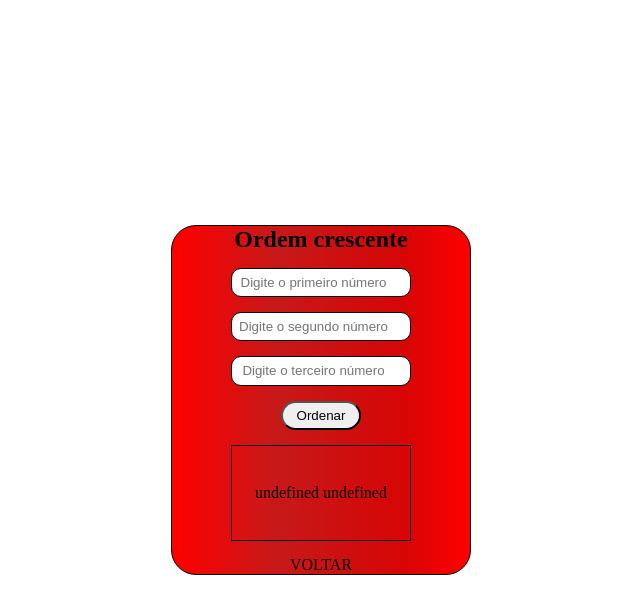
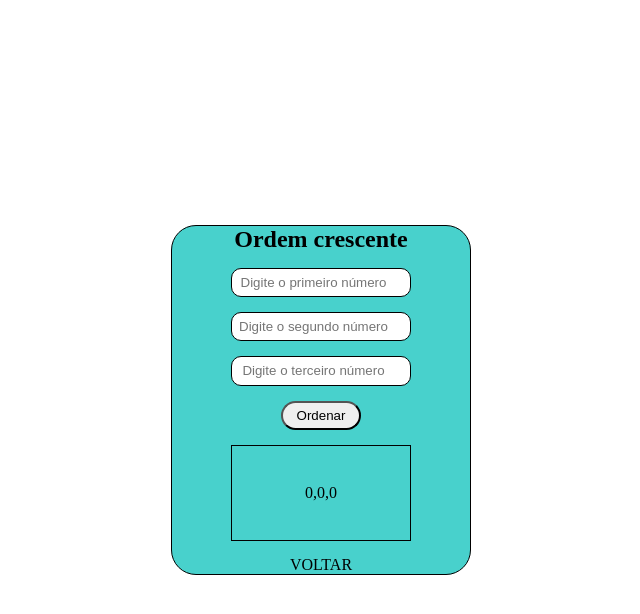
Before and after one commit to Maria-efs/exerciciosJS, a plain HTML site: page pages/exercicioF.html in a window 1280 px wide. Both pictures are taken after a click on the button "Ordenar". Shown: the whole page, without its empty margins (319-959 px from the left). Drawn offline with Linux system fonts and the light colour scheme.

Commit message:
atualizado 14/09

```diff
--- a/css/exercicioA.css
+++ b/css/exercicioA.css
@@ -18,8 +18,7 @@ a{
 }
 
 .container{
-    background: rgb(255,0,0);
-background: linear-gradient(90deg, rgba(255,0,0,1) 0%, rgba(199,25,25,1) 35%, rgba(214,6,6,1) 77%, rgba(255,0,0,1) 100%);
+    background-color: lightblue;
     display: flex;
     flex-direction: column;
     align-items: center;
--- a/css/exercicioB.css
+++ b/css/exercicioB.css
@@ -18,8 +18,7 @@ a{
 }
 
 .container{
-    background: rgb(255,0,0);
-background: linear-gradient(90deg, rgba(255,0,0,1) 0%, rgba(199,25,25,1) 35%, rgba(214,6,6,1) 77%, rgba(255,0,0,1) 100%);
+    background-color: lightseagreen;
     display: flex;
     flex-direction: column;
     align-items: center;
--- a/css/exercicioC.css
+++ b/css/exercicioC.css
@@ -18,8 +18,7 @@ a{
 }
 
 .container{
-    background: rgb(255,0,0);
-background: linear-gradient(90deg, rgba(255,0,0,1) 0%, rgba(199,25,25,1) 35%, rgba(214,6,6,1) 77%, rgba(255,0,0,1) 100%);
+   background-color: dodgerblue;
     display: flex;
     flex-direction: column;
     align-items: center;
--- a/css/exercicioF.css
+++ b/css/exercicioF.css
@@ -18,8 +18,7 @@ a{
 }
 
 .container{
-    background: rgb(255,0,0);
-background: linear-gradient(90deg, rgba(255,0,0,1) 0%, rgba(199,25,25,1) 35%, rgba(214,6,6,1) 77%, rgba(255,0,0,1) 100%);
+    background-color: mediumturquoise ;
     display: flex;
     flex-direction: column;
     align-items: center;
--- a/css/exercicioJ.css
+++ b/css/exercicioJ.css
@@ -18,8 +18,7 @@ a{
 }
 
 .container{
-    background: rgb(255,0,0);
-background: linear-gradient(90deg, rgba(255,0,0,1) 0%, rgba(199,25,25,1) 35%, rgba(214,6,6,1) 77%, rgba(255,0,0,1) 100%);
+    background-color: aquamarine;
     display: flex;
     flex-direction: column;
     align-items: center;
--- a/css/exercicioN.css
+++ b/css/exercicioN.css
@@ -18,14 +18,13 @@ a{
 }
 
 .container{
-    background: rgb(255,0,0);
-background: linear-gradient(90deg, rgba(255,0,0,1) 0%, rgba(199,25,25,1) 35%, rgba(214,6,6,1) 77%, rgba(255,0,0,1) 100%);
+   background-color: tomato ;
     display: flex;
     flex-direction: column;
     align-items: center;
     border-radius: 25px;
     height: 350px;
-    width: 300px;
+    width: 320px;
     justify-content: center;
     border: 1px solid black;
     gap: 15px;
--- a/js/exercicioF.js
+++ b/js/exercicioF.js
@@ -1,24 +1,15 @@
 'use strict'
 
-function ordemCrescente() {
-    const number1 = document.getElementById('number1').value;
-    const number2 = document.getElementById('number2').value;
-    const number3 = document.getElementById('number3').value;
-    const resultado = document.getElementById('resultado')
+const gerenciarNumeros = function () {
+    const number1 = +document.getElementById('number1').value;
+    const number2 = +document.getElementById('number2').value;
+    const number3 = +document.getElementById('number3').value;
+    const resultado = document.getElementById('resultado');
 
-    let maior, menor, meio
+    let valor = [number1, number2, number3];
+    valor.sort((a, b) => a - b);
 
-    if(number1 > number2 && number1 > number3){
-        maior = number1
-    }
-    else if (number1 < number2 && number1 < number3){
-        menor = number1
-    }else{
-        meio = number1
-    }
-
-    resultado.textContent = `${menor} ${meio} ${maior}`
-
+    resultado.textContent = valor;
 }
 
-ordenar.addEventListener('click', ordemCrescente)
+ordenar.addEventListener('click', gerenciarNumeros);
```
Also changed, not shown: 1 other file.
